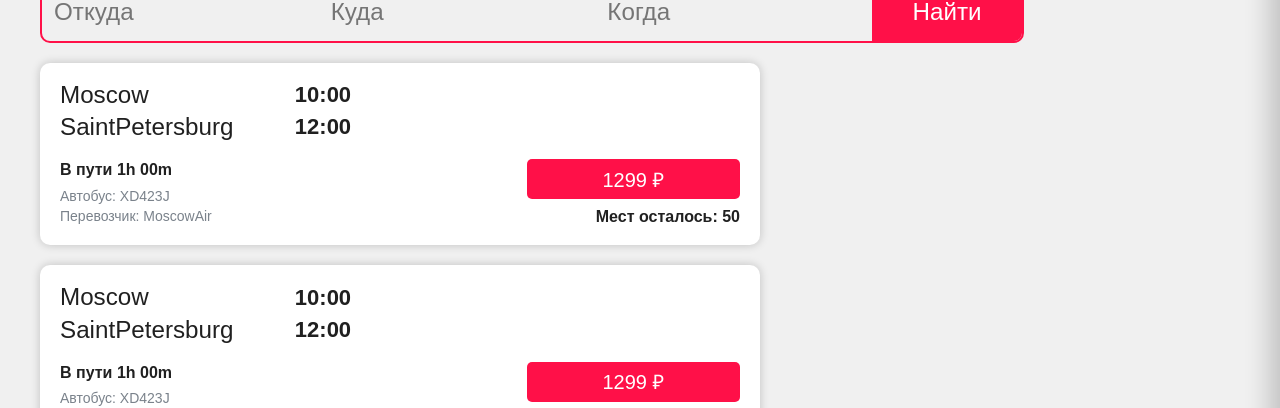
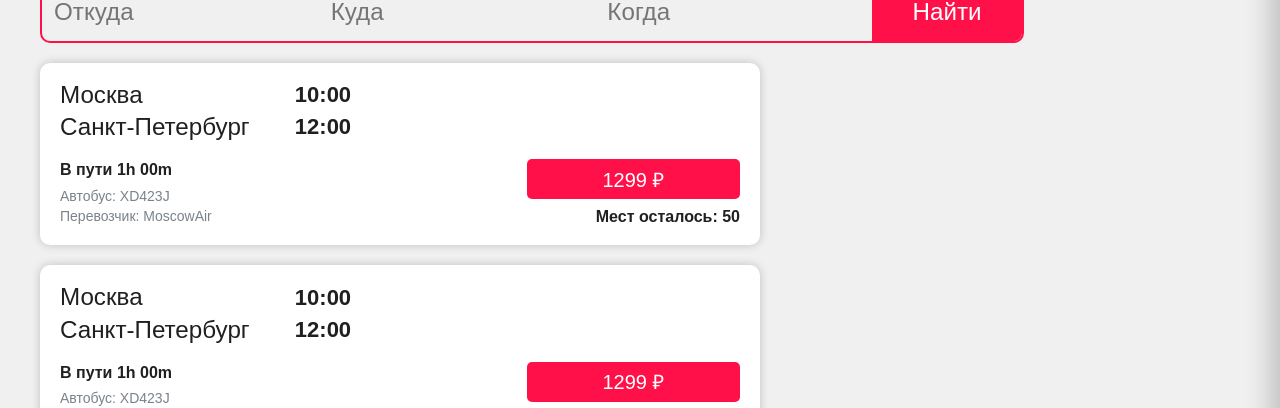
Before and after one commit to m1xa4kala/easy-booking, a React (Vite) app in the folder frontend/: page / in a window 1280 px wide. Shown: the part 109-517 px from the top of the page. Built offline with nearby package versions, Linux system fonts and the light colour scheme; data requests are answered from the project's data file.

Commit message:
Add Overpass font

```diff
--- a/frontend/db.json
+++ b/frontend/db.json
@@ -8,12 +8,12 @@
       "role": "admin"
     }
   ],
-"tickets": [
+  "tickets": [
     {
       "price": 1299,
       "airline": "MoscowAir",
-      "origin": "Moscow",
-      "destination": "SaintPetersburg",
+      "origin": "Москва",
+      "destination": "Санкт-Петербург",
       "departureTime": "2022-09-01T10:00:00.000Z",
       "arrivalTime": "2022-09-01T12:00:00.000Z",
       "duration": "1h 00m",
--- a/frontend/src/app/styles/index.scss
+++ b/frontend/src/app/styles/index.scss
@@ -7,9 +7,14 @@
   src: url('../../shared/assets/fonts/Comfortaa-VariableFont_wght.ttf');
 }
 
+@font-face {
+  font-family: 'Overpass', sans-serif;
+  src: url('../../shared/assets/fonts/Overpass-VariableFont_wght.ttf');
+}
+
 body {
   background-color: var(--color-background);
-  font-family: 'Comfortaa', sans-serif;
+  font-family: 'Overpass', sans-serif;
   font-size: 16px;
   transition: background-color 0.3s ease-in-out;
 }
--- a/frontend/src/widgets/header/ui/header.scss
+++ b/frontend/src/widgets/header/ui/header.scss
@@ -24,6 +24,7 @@
   }
 
   &__title {
+    font-family: "Comfortaa", sans-serif;
     margin: auto 0;
     grid-column: 2/8;
     color: var(--color-text);
@@ -46,6 +47,7 @@
   .header__title {
     grid-column: 2/6;
   }
+
   .header__sidebar-toggle {
     grid-column: 12/13;
   }
@@ -55,6 +57,7 @@
   .header__title {
     grid-column: 2/6;
   }
+
   .header__sidebar-toggle {
     display: none;
   }
```
Also changed, not shown: frontend/src/shared/assets/fonts/Overpass-VariableFont_wght.ttf (added).
